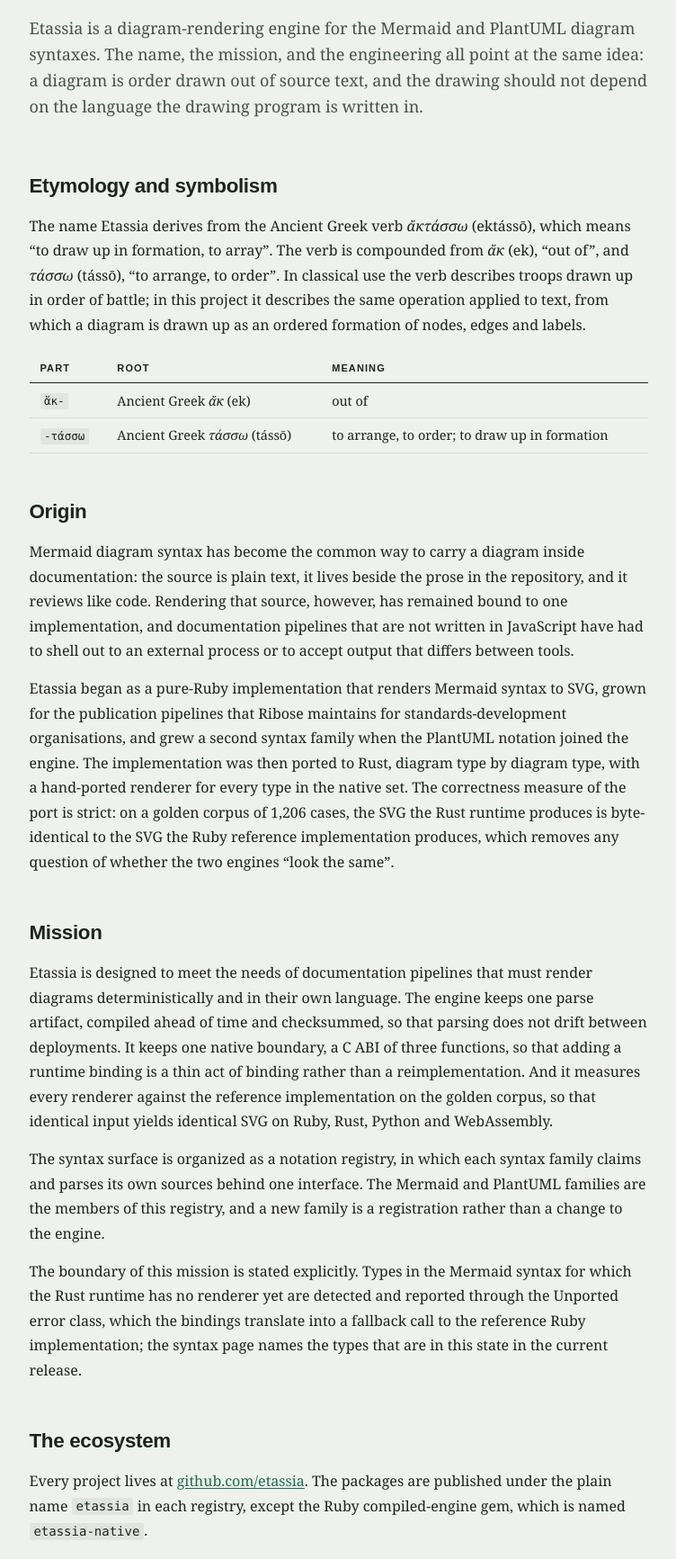
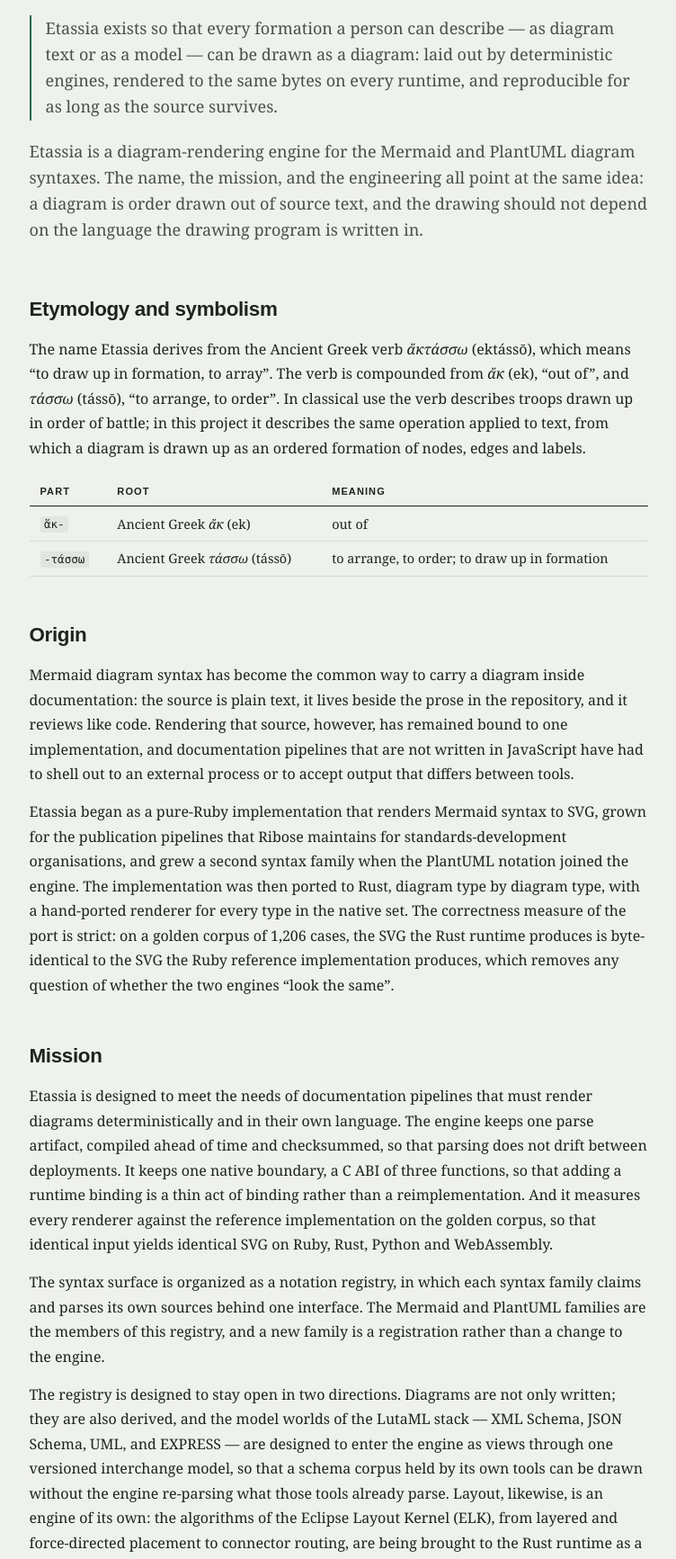
Before and after one commit to etassia/etassia.github.io, an Astro site: page /about in a window 1280 px wide. Shown: the part 212-1945 px from the top of the page at 90% size, without its empty margins (256-1008 px from the left). Built offline with nearby package versions, Linux system fonts and the light colour scheme; Astro itself is replaced by a stand-in of ours.

Commit message:
Publish the vision and the forward path
The vision states the full ambition — every formation describable as
text or as a model, drawn identically everywhere, reproducibly — and
the mission names the two open directions: model-derived diagrams
entering as views through one versioned interchange model rather than
as parsers inside the engine, and layout becoming its own Rust crate
porting the Eclipse Layout Kernel algorithms, because node positions
belong to the reproducibility contract as much as edge strokes.

```diff
--- a/src/pages/about.astro
+++ b/src/pages/about.astro
@@ -54,6 +54,11 @@ const repos = [
       <p class="block-label">About</p>
 
       <h1 class="display !mt-3 text-4xl leading-tight">Etassia draws order out of source text</h1>
+      <p class="!text-lg !mt-5 leading-relaxed text-ink-soft dark:text-ink-soft-dark border-l-2 border-pen dark:border-pen-dark pl-4">
+        Etassia exists so that every formation a person can describe — as diagram text or as a
+        model — can be drawn as a diagram: laid out by deterministic engines, rendered to the same
+        bytes on every runtime, and reproducible for as long as the source survives.
+      </p>
       <p class="!text-lg !mt-5 leading-relaxed text-ink-soft dark:text-ink-soft-dark">
         Etassia is a diagram-rendering engine for the Mermaid and PlantUML diagram syntaxes. The
         name, the mission, and the engineering all point at the same idea: a diagram is order
@@ -136,6 +141,17 @@ const repos = [
         engine.
       </p>
       <p class="mt-4 leading-relaxed">
+        The registry is designed to stay open in two directions. Diagrams are not only written;
+        they are also derived, and the model worlds of the LutaML stack — XML Schema, JSON Schema,
+        UML, and EXPRESS — are designed to enter the engine as views through one versioned
+        interchange model, so that a schema corpus held by its own tools can be drawn without the
+        engine re-parsing what those tools already parse. Layout, likewise, is an engine of its
+        own: the algorithms of the Eclipse Layout Kernel (ELK), from layered and force-directed
+        placement to connector routing, are being brought to the Rust runtime as a dedicated
+        layout crate, because the position of every node is as much a part of the reproducibility
+        contract as the stroke of every edge.
+      </p>
+      <p class="mt-4 leading-relaxed">
         The boundary of this mission is stated explicitly. Types in the Mermaid syntax for which
         the Rust runtime has no renderer yet are detected and reported through the Unported error
         class, which the bindings translate into a fallback call to the reference Ruby
--- a/src/pages/index.astro
+++ b/src/pages/index.astro
@@ -62,10 +62,11 @@ const runtimes = [
       One diagram source, identical SVG on every runtime.
     </h1>
     <p class="mt-6 max-w-2xl text-lg leading-relaxed text-ink-soft dark:text-ink-soft-dark">
-      Etassia is a diagram-rendering engine for the Mermaid and PlantUML syntax families. It reads
-      diagram source text and produces SVG output from a Rust runtime whose parse artifact is
-      compiled ahead of time and checksummed, which makes the output a function of the source
-      alone. A golden corpus of {GOLDEN_CASE_COUNT.toLocaleString('en-US')} Mermaid cases holds
+      Etassia is a diagram-rendering engine for the Mermaid and PlantUML syntax families, and its
+      registry is designed to carry the families after them — including diagrams derived from
+      models such as XML Schema, JSON Schema, UML, and EXPRESS. It reads diagram source text and
+      produces SVG output from a Rust runtime whose parse artifact is compiled ahead of time and
+      checksummed, which makes the output a function of the source alone. A golden corpus of {GOLDEN_CASE_COUNT.toLocaleString('en-US')} Mermaid cases holds
       that promise to the standard of byte-identical equality, so the Ruby, Python, and
       WebAssembly bindings are interchangeable parts rather than lookalikes.
     </p>
```
